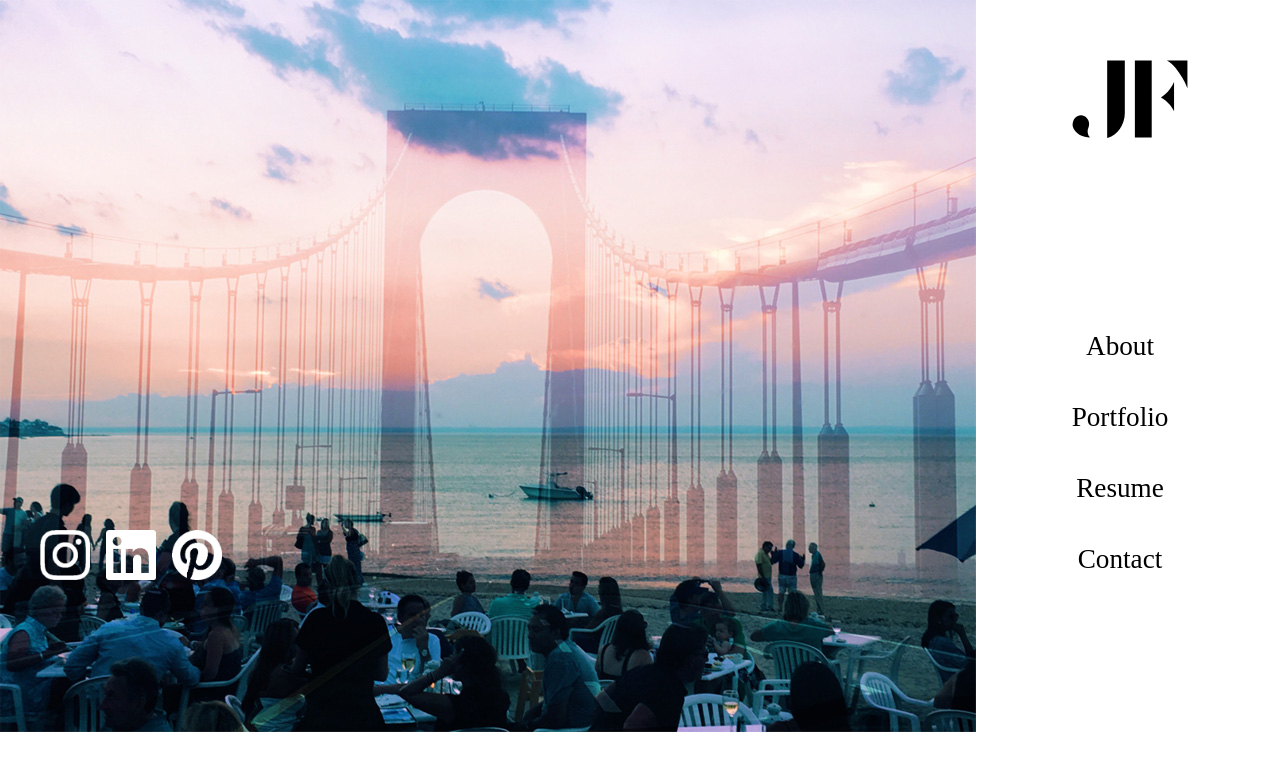
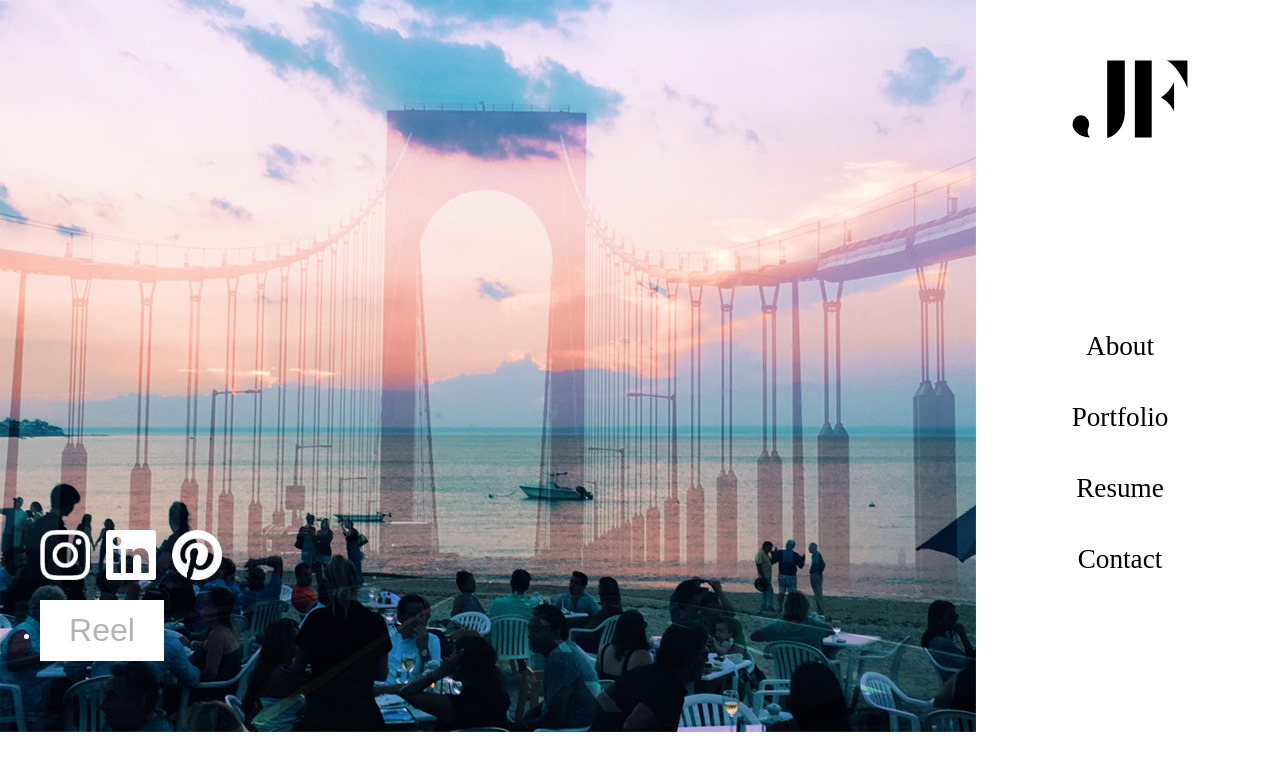
Before and after one commit to jaclynflomen/flomen_jaclyn_portfolio, a PHP site: page / in a window 1280 px wide. Shown: the top 771 px of the page. Run offline with PHP 8.4, Linux system fonts and the light colour scheme; data comes from the database, SQL or seed files in the repository; data that the repository does not hold is empty; some libraries are stand-ins or nearby versions.

Commit message:
reel on index page

```diff
--- a/css/main.css
+++ b/css/main.css
@@ -511,10 +511,35 @@ form label {
     clear: left;
     margin-top: 40%; }
 
+  #reelCont ul li button {
+    border: none;
+    color: #b3b3b3;
+    box-shadow: none;
+    font-size: 200%;
+    padding-right: 0%;
+    padding-left: 0%;
+    margin-right: 0%;
+    margin-top: 0%;
+    margin-bottom: 0%;
+    width: 10%;
+    height: 10%; }
+
+  #reelCont ul li a video {
+    width: 80%;
+    margin-right: 0%;
+    float: left;
+    display: block; }
+
+  #reelCont ul li a {
+    margin-left: 0%;
+    clear: both;
+    float: left; }
+
   body#page1 {
     background-image: url(../images/background.jpg);
     background-repeat: no-repeat;
-    color: white; }
+    color: white;
+    width: 100%; }
 
   .nav_mobile {
     display: none; }
--- a/data/db_portfolio.sql
+++ b/data/db_portfolio.sql
@@ -87,7 +87,7 @@ INSERT INTO `tbl_portfoliowork` (`art_id`, `art_category`, `art_title`, `imgPath
 (24, 'Other', 'Ontario Hall Residence Snapchat Geotag', 'ohallgeotag2.png', 'ohallgeotag2.png'),
 (25, 'Other', 'Toronto Snapchat Geotag', 'toronto-geotag.png', 'toronto-geotag.png'),
 (26, 'Other', 'Yes Theory Logos', 'yes_theory_logos.jpg', 'yes_theory_logos.jpg'),
-(27, 'Video', 'Reel', 'portfolio_reel.mp4', 'portfolio_reel.mp4'),
+(27, 'Reel', 'Reel', 'portfolio_reel.mp4', 'portfolio_reel.mp4'),
 (28, 'Video', 'Infuser Bottle/Pod', 'baile_flomen_infuserbottle.mp4', 'baile_flomen_infuserbottle.mp4'),
 (29, 'Video', 'Soccer Commercial', 'flomen_jaclyn_soccer.mp4', 'flomen_jaclyn_soccer.mp4'),
 (30, 'School', 'TMNT', 'TMNT.jpg', 'TMNT.jpg'),
--- a/index.html
+++ b/index.html
@@ -11,6 +11,9 @@
     <link rel="stylesheet" href="css/animate.css">
     <script src="js/noframework.waypoints.min.js"></script>
     <script src="js/portfolio_waypoints.js"></script>
+    <script src="https://cdn.jsdelivr.net/npm/vue/dist/vue.js"></script>
+    <link href="css/halkaBox.min.css" rel="stylesheet">
+    <script src="js/halkaBox.min.js"></script>
 </head>
 <body id="page1">
 
@@ -25,7 +28,7 @@
         </ul>
     </nav>
 
-    <div id="app" class="headerName">
+    <div class="headerName">
         <span id="ityped"></span>
     </div>
 <br>
@@ -36,6 +39,19 @@
             <li><a href="https://www.linkedin.com/in/jaclyn-flomen-b81928129/" target="_blank"><img src="images/linkedin.png" alt=""></a></li>
             <li><a href="https://www.pinterest.ca/flomen1217/" target="_blank"><img src="images/pinterest.png" alt=""></a></li>
         </ul>
+</div>
+
+<div id="reelCont">
+    <ul>
+        <li id="app">
+                <button v-on:click="fetchReel" id="Reel">Reel</button>
+                <div v-for="item in artdata" id="demo-test-gallery" class="gallery">
+                    <a v-on:load="loadArt" :href="'video/' + item.imgPath" class="galleryDemo" title="" id="27">
+                        <video :src="'video/' + item.art_img"></video>
+                    </a>
+                </div>
+            </li>
+    </ul>
 </div>
 
 
--- a/js/portfolio.js
+++ b/js/portfolio.js
@@ -34,6 +34,12 @@
             fetchPersonal(e) {
                 //debugger;
                 this.fetchArtData(e.currentTarget.dataset.art_category = 'Personal');
+
+            },
+
+            fetchReel(e) {
+                //debugger;
+                this.fetchArtData(e.currentTarget.dataset.art_category = 'Reel');
 
             },
 
--- a/portfolio.html
+++ b/portfolio.html
@@ -26,7 +26,7 @@
 
     <h1 class="headerName">Portfolio</h1>
 
-    <main id="app" >
+    <main id="app">
       <div class="buttons">
             <button v-on:click="fetchPersonal" id="Personal">Personal</button>
             <button v-on:click="fetchWork" id="Work">Work</button>
--- a/sass/modules/_mediaqueries.scss
+++ b/sass/modules/_mediaqueries.scss
@@ -501,10 +501,38 @@ form input {
         margin-top: 40%;
     }
 
+    #reelCont ul li button {
+        border: none;
+        color: $my_grey;
+        box-shadow: none;
+        font-size: 200%;
+        padding-right: 0%;
+        padding-left: 0%;
+        margin-right: 0%;
+        margin-top: 0%;
+        margin-bottom: 0%;
+        width: 10%;
+        height: 10%;
+    }
+
+    #reelCont ul li a video {
+        width: 80%;
+        margin-right: 0%;
+        float: left;
+        display: block;
+    }
+
+    #reelCont ul li a {
+        margin-left: 0%;
+        clear: both;
+        float: left;
+    }
+
     body#page1 {
         background-image: url(../images/background.jpg);
         background-repeat:no-repeat;
         color: white;
+        width: 100%;
     }
 
     .nav_mobile {
```
Also changed, not shown: 1 other file.
